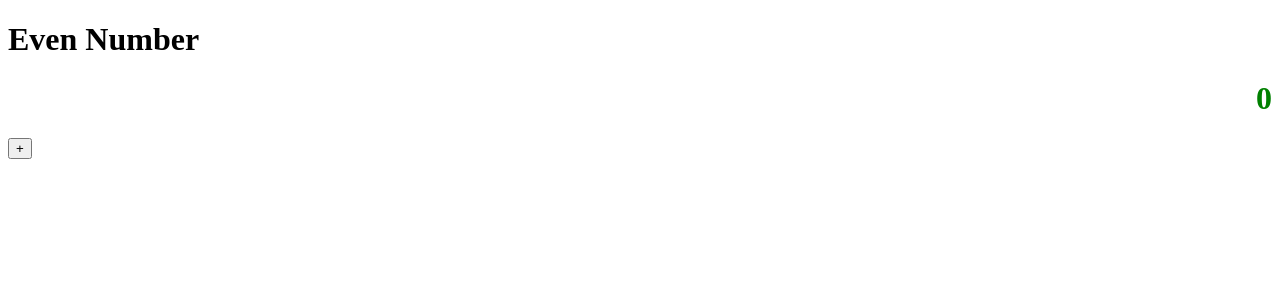
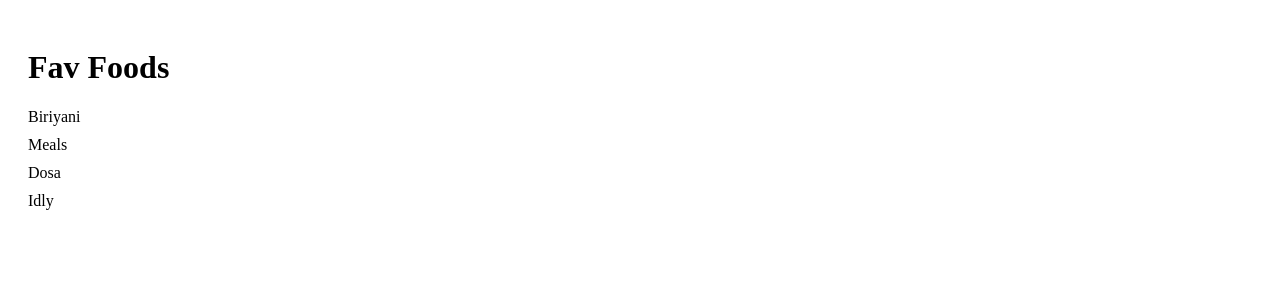
Before and after one commit to LivinkumarS/Nivashkanna-react-class, a React (Vite) app: page / in a window 1280 px wide. Shown: the top 300 px of the page. Built offline with nearby package versions, Linux system fonts and the light colour scheme.

Commit message:
Rendering Array

```diff
--- a/src/App.css
+++ b/src/App.css
@@ -1,9 +1,7 @@
-.even{
-    color: red;
-    text-align: center;
+.box{
+    width: fit-content;
+    padding: 20px;
 }
-
-.odd{
-    color: green;
-    text-align: end;
+.box>.element{
+    margin: 10px 0;
 }
--- a/src/App.jsx
+++ b/src/App.jsx
@@ -1,23 +1,24 @@
-import React from "react";
-import "./App.css";
-import { useState } from "react";
+import React from 'react'
+import './App.css'
 
 export default function App() {
-  const [number, setNumber] = useState(0);
+
+
+  let favFoods=["Biriyani","Meals","Dosa","Idly"]
+
 
   return (
-    <div>
-      {number % 2 != 0 ? <h1>ODD Number</h1> : <h1>Even Number</h1>}
-      <h1 className={`${number % 2 != 0 ? "even" : "odd"}`}>{number}</h1>
-      <button
-        onClick={() => {
-          setNumber((prev) => {
-            return ++prev;
-          });
-        }}
-      >
-        +
-      </button>
+    <div className='box'>
+
+      <h1 className='title'>Fav Foods</h1>
+
+      {
+        favFoods.map((food,index)=>{
+          return (<p className='element' key={index}>{food}</p>)
+        })
+      }
+
+
     </div>
-  );
+  )
 }
```
Also changed, not shown: React Notes.txt.
